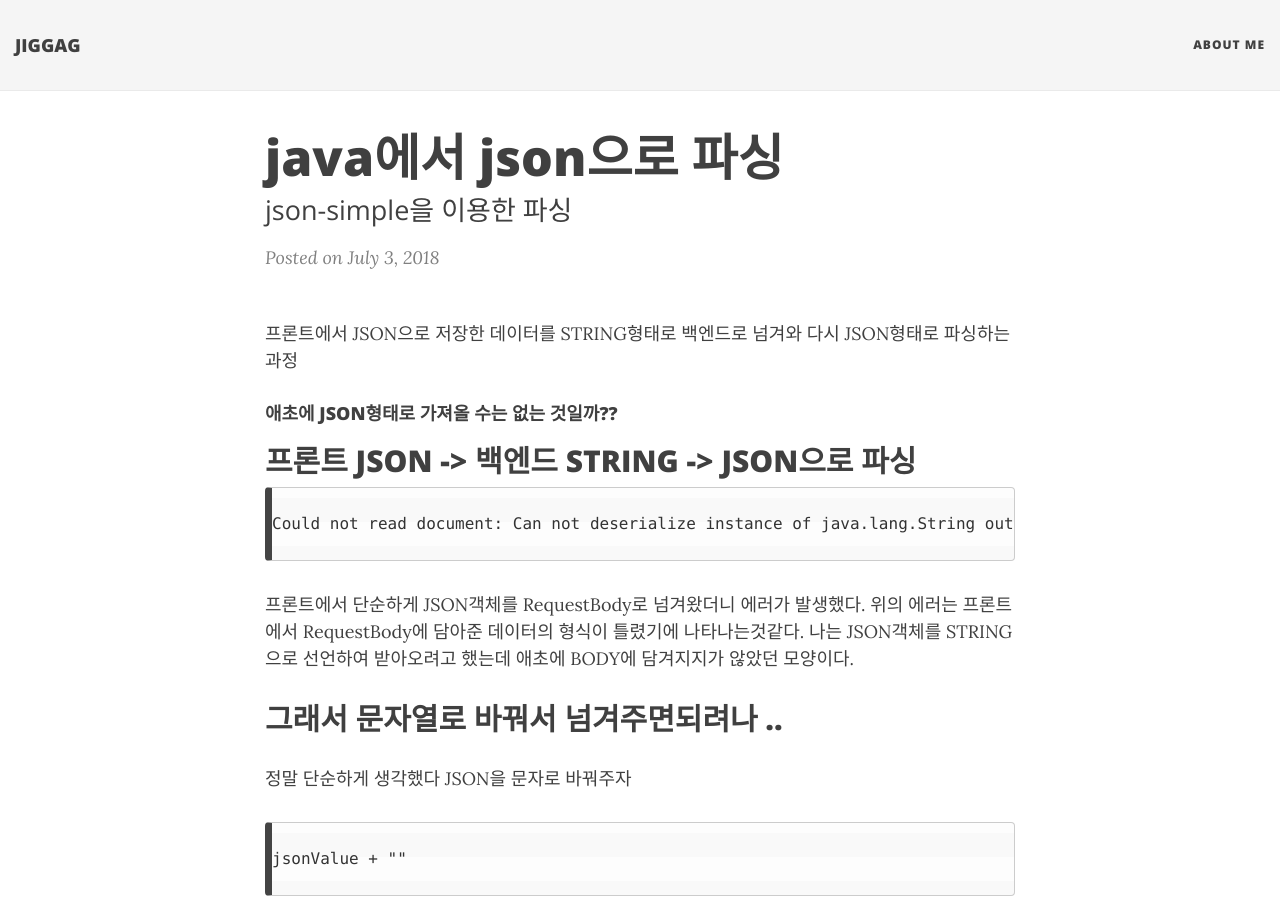
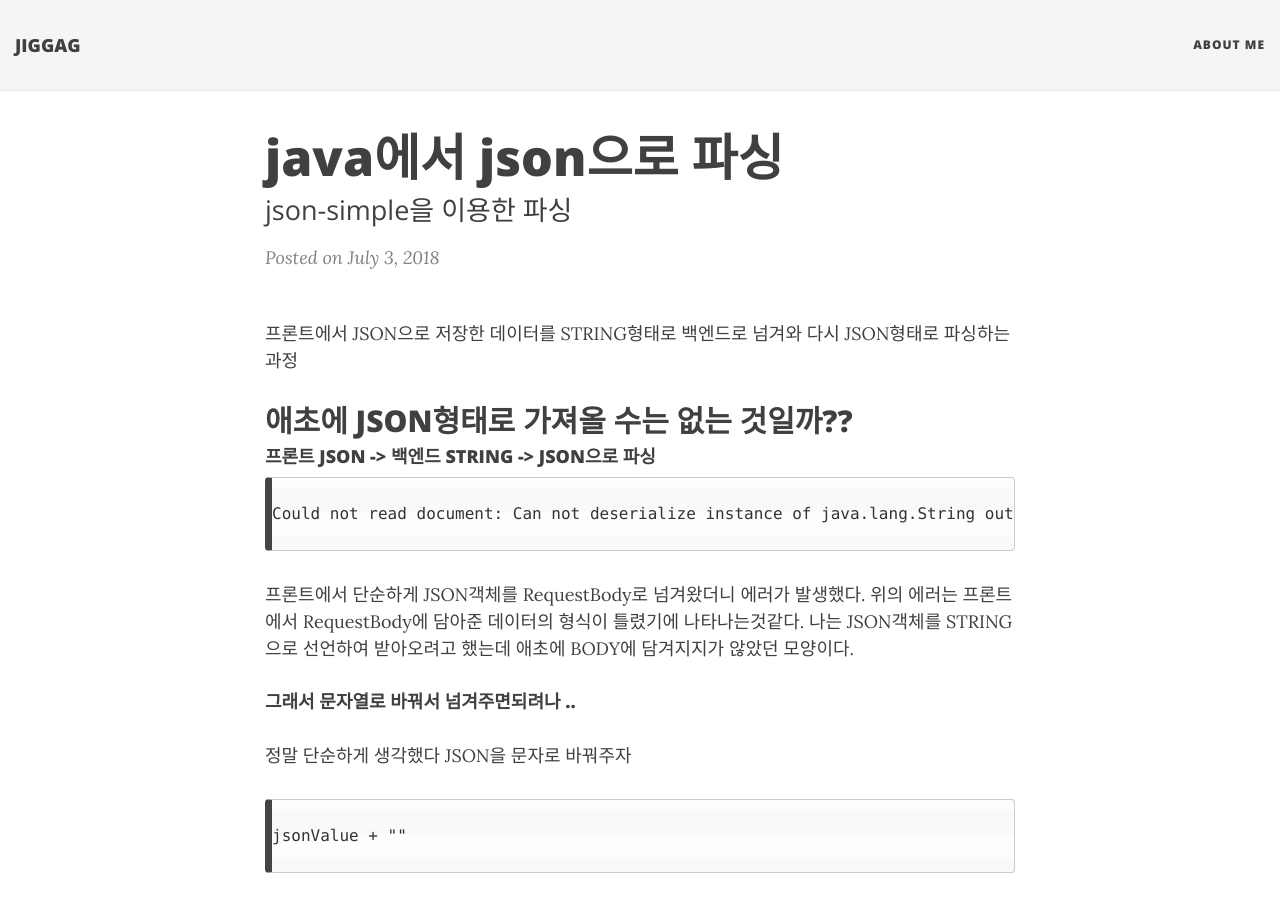
Before and after one commit to jiggag/jiggag.github.io, a Jekyll site: the page built from _posts/2018-07/2018-07-03-json-parsing.md, in a window 1280 px wide and 900 px high. Built offline with Jekyll 4.4.1, drawn with Linux system fonts in a browser that asks for light colours; nearby versions of some CDN libraries.

````diff
--- a/_posts/2018-07/2018-07-03-json-parsing.md
+++ b/_posts/2018-07/2018-07-03-json-parsing.md
@@ -9,10 +9,11 @@
 프론트에서 JSON으로 저장한 데이터를 STRING형태로 백엔드로 넘겨와
 다시 JSON형태로 파싱하는 과정
 
-#### 애초에 JSON형태로 가져올 수는 없는 것일까??
+
+## 애초에 JSON형태로 가져올 수는 없는 것일까??
 
 
-## 프론트 JSON -> 백엔드 STRING -> JSON으로 파싱
+#### 프론트 JSON -> 백엔드 STRING -> JSON으로 파싱
 
 ```
 
@@ -27,7 +28,7 @@
 
 
 
-## 그래서 문자열로 바꿔서 넘겨주면되려나 ..
+#### 그래서 문자열로 바꿔서 넘겨주면되려나 ..
 
 정말 단순하게 생각했다
 JSON을 문자로 바꿔주자
@@ -46,7 +47,7 @@
 위와 같이 넘겨주는 데이터는 [Object],[Object] + "" 의 형식과 같았다
 
 
-## 프론트에서 로그 찍을 때 많이 썼던
+#### 프론트에서 로그 찍을 때 많이 썼던
 
 스크립트에서 JSON객체를 콘솔에 찍어보려 사용하던 그 한 문장
 
@@ -59,7 +60,7 @@
 이렇게 백엔드로 넘어온 JSON객체의 문자는 다시금 JSON으로 파싱하여 사용하고자 하는 형태로 변환할 수가 있었다.
 
 
-## JSON 파싱
+#### JSON 파싱
 
 ```
 
````
